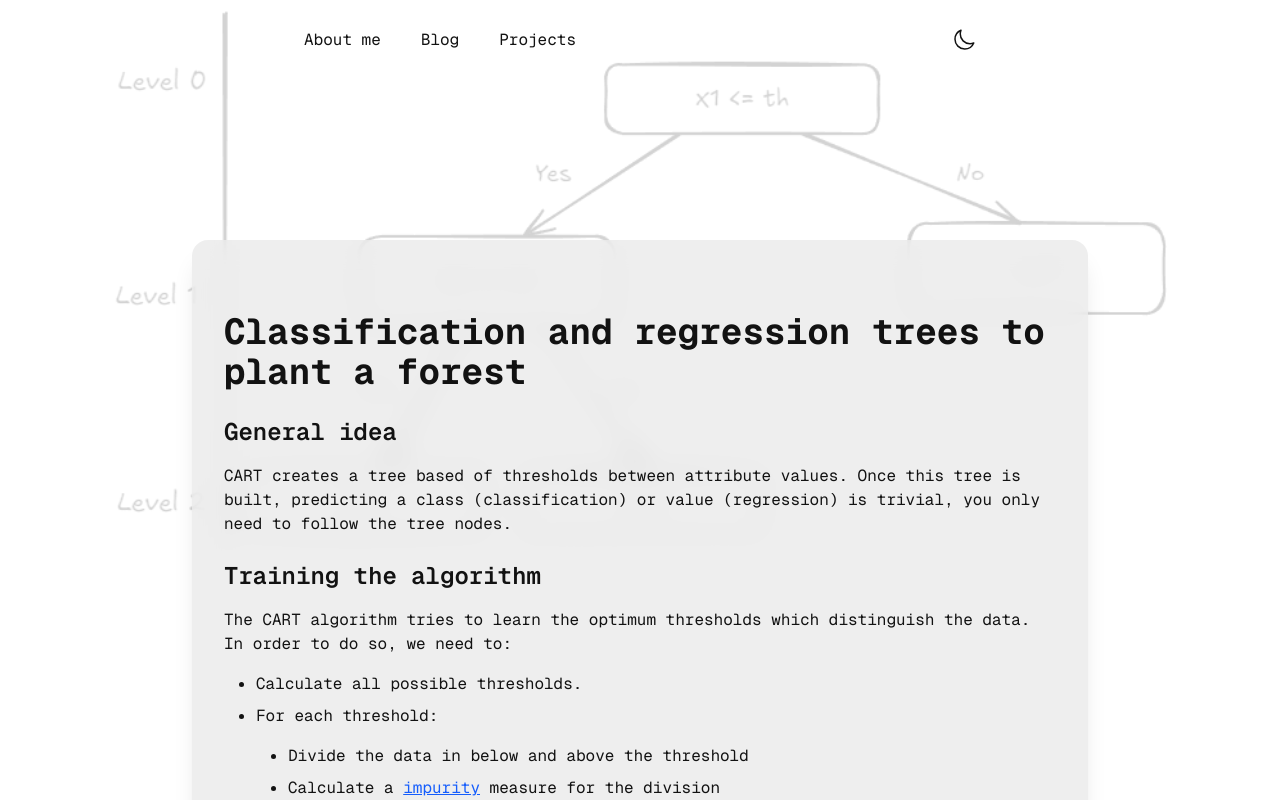
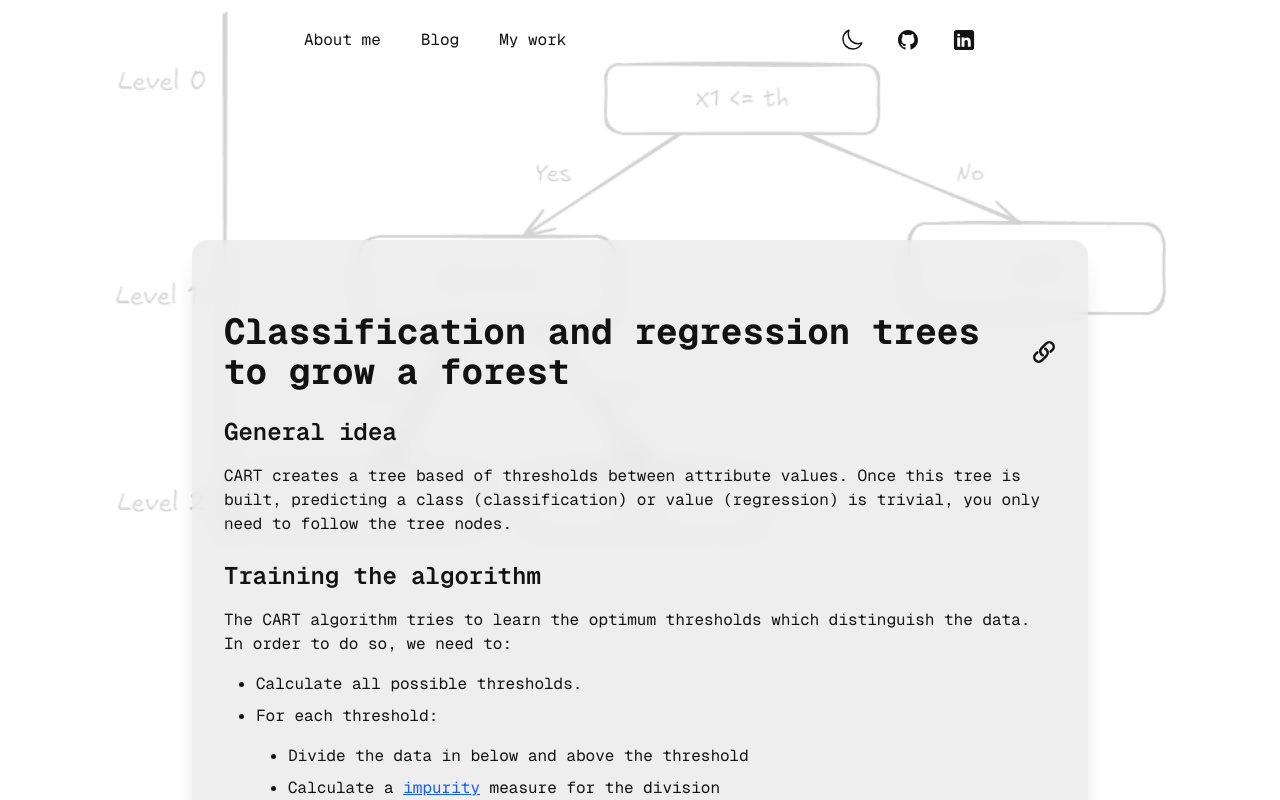
Before and after one commit to aaronma300604/portolio-blog, a Next.js app: page /blog/CART in a window 1280 px wide. Shown: the top 800 px of the page. Built offline with nearby package versions, Linux system fonts and the light colour scheme.

Commit message:
Added links to github, linkedIn and gh repos in the posts. Added a landing page for the blog. Added a basic all posts page for the blog

```diff
--- a/src/app/blog/[slug]/page.js
+++ b/src/app/blog/[slug]/page.js
@@ -7,6 +7,7 @@ import remarkMath from 'remark-math';
 import rehypeKatex from 'rehype-katex';
 import 'katex/dist/katex.min.css';
 import ZoomBlurBackground from '@/components/ZoomBlurBackground';
+import { LinkIcon } from '@/components/Icons';
 
 
 
@@ -92,7 +93,19 @@ export default async function Page({ params }) {
     return (
       <ZoomBlurBackground imageUrl={data.image || '/images/examplecart.svg'}>
       <div className="prose max-w-4xl mt-40 mx-auto p-8 bg-[var(--post-container-bg)]/70 backdrop-blur-md rounded-2xl shadow-xl">
-        <h1 className="mt-10 text-4xl font-bold">{data.title}</h1>
+      <div className="flex items-center mt-10">
+      <h1 className="text-4xl font-bold flex items-center">
+        {data.title}
+        <a
+        href={data.link}
+        target="_blank"
+        rel="noopener noreferrer"
+        className="ml-4 w-8 h-8 flex items-center justify-center"
+        >
+        {LinkIcon}
+        </a>
+      </h1>
+      </div>
       <ReactMarkdown
       skipHtml={false}
       remarkPlugins={[remarkGfm, remarkMath]}
--- /dev/null
+++ b/src/app/blog/all-posts/page.js
@@ -0,0 +1,13 @@
+
+export default function AllPosts() {
+    return (
+        <div className="min-h-screen bg-[var(--background)] text-[var(--foreground)] px-8 py-16 mt-16 text-center">
+            <h1 className="text-3xl font-semibold mb-8">All Posts</h1>
+            <p className="text-lg max-w-2xl mx-auto">
+                This is a list of all my blog posts. You can find articles on various topics, mostly ML and AI.
+                I usually create a Github repository where I implement things with what I learn writing the posts.
+                Those repos are linked next to the post titles. Be sure to check them out!
+            </p>
+        </div>
+    );
+}
--- a/src/app/layout.js
+++ b/src/app/layout.js
@@ -1,8 +1,8 @@
 import { Geist, Geist_Mono } from "next/font/google";
 import "../styles/globals.css";
 import Link from "next/link";
-import ThemeSwitch from "../components/ThemeSwitch"; // Import the ThemeSwitch component
-
+import ThemeSwitch from "../components/ThemeSwitch";
+import { GitHubIcon,LinkedInIcon } from "../components/Icons";
 const geistSans = Geist({
   variable: "--font-geist-sans",
   subsets: ["latin"],
@@ -32,18 +32,31 @@ export default function RootLayout({ children }) {
               </Link>
             </li>
             <li className="group px-4 py-2 rounded transition-colors duration-200 hover:bg-[var(--navbar-options-hover)]">
-              <Link href="/blog/CART" className="block w-full h-full">
+              <Link href="/blog" className="block w-full h-full">
                 Blog
               </Link>
             </li>
             <li className="group px-4 py-2 rounded transition-colors duration-200 hover:bg-[var(--navbar-options-hover)]">
-              <a href="/projects" className="block w-full h-full">
-                Projects
+              <a href="/work" className="block w-full h-full">
+                My work
               </a>
             </li>
           </ul>
           {/* Theme Switch */}
+          <section className="flex items-center space-2">
           <ThemeSwitch />
+
+          <a href= "https://github.com/aaronma300604" target="_blank" rel="noopener noreferrer"
+            className="px-4 py-2 text-[var(--navbar-options-text)] rounded transition-colors duration-200 hover:bg-[var(--navbar-options-hover)]">
+            {GitHubIcon}
+          </a>
+
+          <a href= "https://www.linkedin.com/in/aarón-mayoral-ansias-5225b6353/" target="_blank" rel="noopener noreferrer"
+            className="px-4 py-2 text-[var(--navbar-options-text)] rounded transition-colors duration-200 hover:bg-[var(--navbar-options-hover)]">
+            {LinkedInIcon}
+          </a>
+
+          </section>
         </nav>
         {/* Main Content */}
         <main className="pt-20">{children}</main>
--- a/src/components/Icons.js
+++ b/src/components/Icons.js
@@ -31,3 +31,73 @@ export const SunIcon = (
     />
     </svg>
 );
+export const GitHubIcon = (
+    <svg
+    xmlns="http://www.w3.org/2000/svg"
+    viewBox="0 0 24 24"
+    fill="currentColor"
+    className="size-6"
+    >
+    <path
+        fillRule="evenodd"
+        clipRule="evenodd"
+        d="M12 2C6.477 2 2 6.463 2 11.97c0 4.404 2.865 8.14 6.839 9.458.5.092.682-.216.682-.48
+        0-.236-.008-.864-.013-1.695-2.782.602-3.369-1.337-3.369-1.337-.454-1.151-1.11-1.458-1.11-1.458-.908-.618.069-.606.069-.606
+        1.003.07 1.531 1.027 1.531 1.027.892 1.524 2.341 1.084 2.91.828.092-.643.35-1.083.636-1.332-2.22-.251-4.555-1.107-4.555-4.927
+        0-1.088.39-1.979 1.029-2.675-.103-.252-.446-1.266.098-2.638 0 0 .84-.268 2.75 1.022A9.607 9.607 0 0 1 12 6.82c.85.004
+        1.705.114 2.504.336 1.909-1.29 2.747-1.022 2.747-1.022.546 1.372.202 2.386.1 2.638.64.696 1.028 1.587 1.028 2.675
+        0 3.83-2.339 4.673-4.566 4.92.359.307.678.915.678 1.846 0 1.332-.012 2.407-.012 2.734 0 .267.18.577.688.48
+        3.97-1.32 6.833-5.054 6.833-9.458C22 6.463 17.522 2 12 2Z"
+    />
+    </svg>
+);
+
+export const LinkedInIcon = (
+    <svg
+    xmlns="http://www.w3.org/2000/svg"
+    viewBox="0 0 50 50"
+    fill="currentColor"
+    className="size-6"
+    >
+    <path
+    d="M41,4H9C6.24,4,4,6.24,4,9v32c0,2.76,2.24,5,5,5h32c2.76,0,5-2.24,5-5V9C46,6.24,43.76,4,41,4z M17,20v19h-6V20H17z
+    M11,14.47c0-1.4,1.2-2.47,3-2.47s2.93,1.07,3,2.47c0,1.4-1.12,2.53-3,2.53C12.2,17,11,15.87,11,14.47z M39,39h-6c0,0,0-9.26,0-10 c0-2-1-4-3.5-4.04h-0.08C27
+    ,24.96,26,27.02,26,29c0,0.91,0,10,0,10h-6V20h6v2.56c0,0,1.93-2.56,5.81-2.56 c3.97,0,7.19,2.73,7.19,8.26V39z"/>
+    </svg>
+);
+
+
+export const LinkIcon = (
+    <svg
+    xmlns="http://www.w3.org/2000/svg"
+    fill="none"
+    viewBox="0 0 24 24"
+    strokeWidth="2.5"
+    stroke="currentColor"
+    className="size-6"
+    >
+    <path
+        strokeLinecap="round"
+        strokeLinejoin="round"
+        d="M13.19 8.688a4.5 4.5 0 0 1 1.242 7.244l-4.5 4.5a4.5 4.5 0 0 1-6.364-6.364l1.757-1.757m13.35-.622
+        1.757-1.757a4.5 4.5 0 0 0-6.364-6.364l-4.5 4.5a4.5 4.5 0 0 0 1.242 7.244"
+    />
+    </svg>
+);
+
+export const ArrowIcon = (
+    <svg
+    xmlns="http://www.w3.org/2000/svg"
+    fill="none"
+    viewBox="0 0 24 24"
+    strokeWidth="2.5"
+    stroke="currentColor"
+    className="size-5"
+    >
+    <path
+        strokeLinecap="round"
+        strokeLinejoin="round"
+        d="M13.5 4.5L21 12m0 0l-7.5 7.5M21 12H3"
+    />
+    </svg>
+);
--- /dev/null
+++ b/src/components/PostCard.js
@@ -0,0 +1,43 @@
+import Link from "next/link";
+import Image from "next/image";
+
+export default function PostCard({ href, image, title, description, created }) {
+    // Format the date
+    const formattedDate = created
+        ? new Date(created).toLocaleDateString("en-US", {
+            year: "numeric",
+            month: "short",
+            day: "numeric",
+        })
+        : "Date not available"; // Fallback if no date
+
+    return (
+        <Link href={href}>
+            <div className="block bg-[var(--post-container-bg)] rounded-lg shadow-lg hover:shadow-xl transition-transform duration-300 transform hover:scale-105 overflow-hidden h-full flex flex-col">
+                <Image
+                    width={850}
+                    height={850}
+                    src={image}
+                    alt={title}
+                    className="w-full h-40 object-cover"
+                />
+
+                <hr className="border-t border-[var(--foreground)]/20" />
+
+                <div className="p-6 flex flex-col flex-grow">
+                    <h3 className="text-xl font-bold mb-2">{title}</h3>
+
+                    <p className="text-sm text-[var(--foreground)]/80 flex-grow overflow-hidden overflow-ellipsis mb-10" style={{ display: "-webkit-box", WebkitBoxOrient: "vertical", WebkitLineClamp: 3 }}>
+                        {description}
+                    </p>
+
+                    <div className="flex justify-end mt-auto">
+                        <span className="text-xs text-[var(--foreground)]/60">
+                            {formattedDate}
+                        </span>
+                    </div>
+                </div>
+            </div>
+        </Link>
+    );
+}
--- a/src/posts/CART.md
+++ b/src/posts/CART.md
@@ -1,9 +1,11 @@
 ---
 tags:
   - MachineLearningTheory
+image: /images/cart-bg.png
+title: Classification and regression trees to grow a forest
+description: A explanation about the CART algorithm
 created: 2025-04-23
-title: Classification and regression trees to plant a forest
-image: /images/cart-bg.png
+link: https://github.com/aaronma300604/LearningMachineLearning
 ---
 
 ### General idea
--- a/src/posts/KNN.md
+++ b/src/posts/KNN.md
@@ -2,7 +2,10 @@
 tags:
   - MachineLearningTheory
 created: 2025-04-23
+image: /images/neural-networks-bg2.png
 title: KNN, a proximity sensor
+description: Explaining the k nearest neighbors algorithm
+link: https://github.com/aaronma300604/LearningMachineLearning
 ---
 
 ### General idea
--- a/src/posts/NaiveBayes.md
+++ b/src/posts/NaiveBayes.md
@@ -1,8 +1,12 @@
 ---
 tags:
   - MachineLearningTheory
-title: Naive Bayes, an easy but effective Algorithm
+title: It's not bad being Naive (Bayes)
 created: 2025-04-23
+image: /images/neural-networks-bg2.png
+description: Explaining the Naive Bayes  algorithm
+link: https://github.com/aaronma300604/LearningMachineLearning
+
 ---
 
 ### General idea
--- a/src/posts/NeuralNetworks.md
+++ b/src/posts/NeuralNetworks.md
@@ -4,6 +4,8 @@ tags:
 created: 2025-04-23
 title: Neural Networks, an universal function approximator
 image: /images/neural-networks-bg2.png
+description: description
+link: https://github.com/aaronma300604/LearningMachineLearning
 ---
 ### General Idea
 
--- a/src/styles/globals.css
+++ b/src/styles/globals.css
@@ -6,7 +6,12 @@
   --post-container-bg: #e7e7e7 ;
   --navbar-options-text: #121212;
   --navbar-options-hover: #e5e5e5;
+  --buttons-bg: #e5e5e5;
+  --buttons-hover: #d3d3d3;
 
+}
+html {
+  scroll-behavior: smooth;
 }
 
 .dark {
@@ -15,6 +20,8 @@
   --post-container-bg: #171717;
   --navbar-options-text: #d3d3d3;
   --navbar-options-hover: #2a2a2a;
+  --buttons-bg: #2a2a2a;
+  --buttons-hover: #3a3a3a;
 }
 
 body {
@@ -22,3 +29,30 @@ body {
   color: var(--foreground);
   font-family: var(--font-geist-mono), Arial, Helvetica, sans-serif;
 }
+
+.typing-effect {
+  display: inline-block;
+  width: 0;
+  overflow: hidden;
+  border-right: 8px solid var(--navbar-options-text);
+  white-space: nowrap;
+  visibility: hidden;
+  animation: typing 1s steps(9) 0.5s forwards, blink 1.25s step-end infinite;
+}
+
+@keyframes typing {
+  0% {
+    width: 0;
+    visibility: visible;
+  }
+  100% {
+    width: 9ch;
+    visibility: visible;
+  }
+}
+
+@keyframes blink {
+  50% {
+    border-color: transparent;
+  }
+}
```
Also changed, not shown: src/app/blog/page.js (+77 -0 lines). Lines whose indentation alone changed are shown as unchanged.
